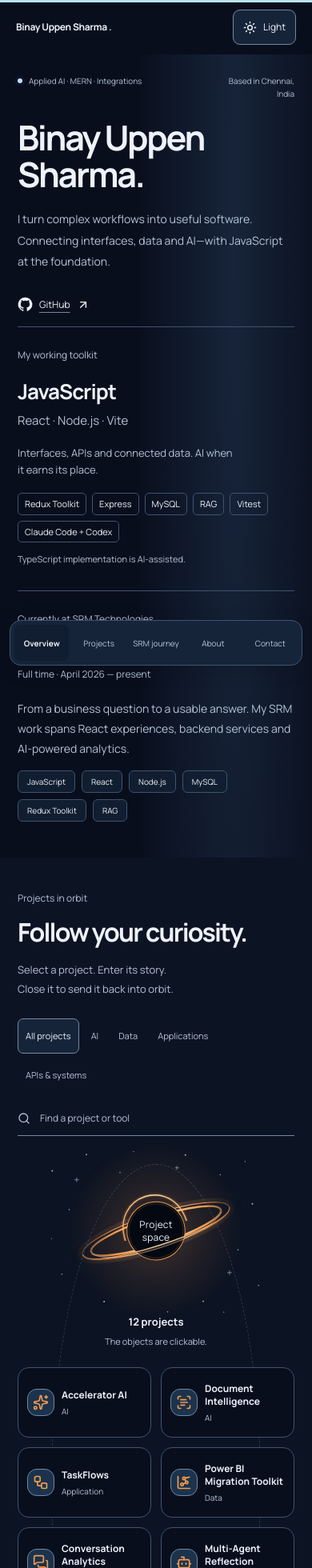
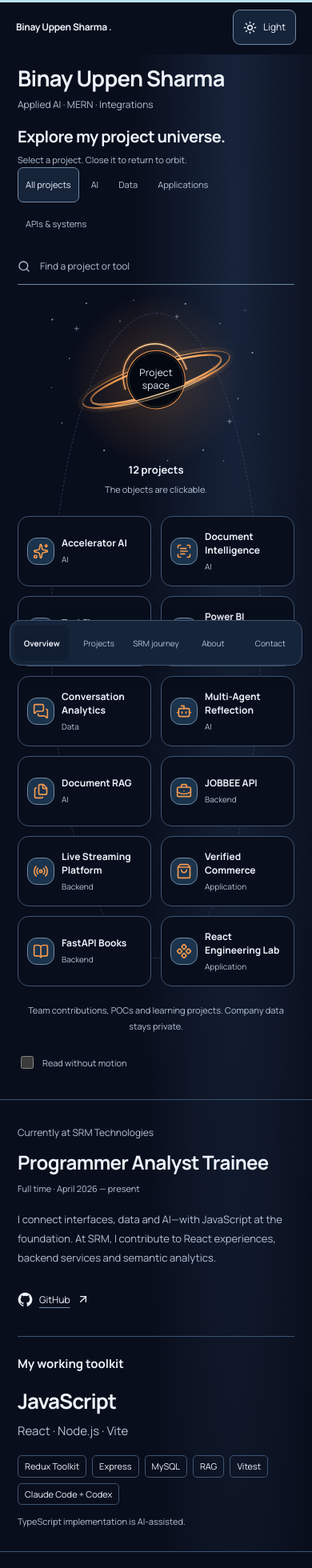
Before and after one commit to Uppen-Sharma/binay-uppen-sharma-portfolio, a Next.js app: page / in a window 390 px wide. Shown: the top 1960 px of the page at 80% size. Built offline with nearby package versions, Linux system fonts and the light colour scheme.

Commit message:
Refine opening around project universe

```diff
--- a/app/page.tsx
+++ b/app/page.tsx
@@ -20,7 +20,7 @@ import {
 import { SocialIcon } from "./social-icon";
 import { SectionRail, ThemeToggle } from "./site-controls";
 import { WorkJourney } from "./work-journey";
-import { Entrance, MotionRoot, ReadingProgress, Tilt } from "./motion-ui";
+import { MotionRoot, ReadingProgress, Tilt } from "./motion-ui";
 const github = "https://github.com/Uppen-Sharma",
   linkedin = "https://www.linkedin.com/in/BinayUppenSharma";
 
@@ -266,28 +266,33 @@ function Portfolio() {
         <ThemeToggle />
       </header>
       <main id="main">
-        <section className="hero wrap" id="top">
-          <div className="hero-top">
-            <span>
-              <i /> Applied AI · MERN · Integrations
+        <section
+          className="opening-identity wrap"
+          id="top"
+          aria-labelledby="identity-title"
+        >
+          <div>
+            <h1 id="identity-title">Binay Uppen Sharma</h1>
+            <p>Applied AI · MERN · Integrations</p>
+          </div>
+          <span>Chennai, India</span>
+        </section>
+        <ProjectUniverse ref={universe} onOpen={open} />
+        <section
+          className="work-context wrap"
+          aria-label="Current role and working toolkit"
+        >
+          <div className="work-context-role">
+            <span className="section-kicker">
+              Currently at SRM Technologies
             </span>
-            <span>Based in Chennai, India</span>
-          </div>
-          <div className="hero-grid">
-            <div className="hero-copy">
-              <h1>
-                <Entrance as="span" className="headline-line">
-                  Binay Uppen
-                </Entrance>
-                <Entrance as="span" className="headline-line" delay={0.1}>
-                  Sharma.
-                </Entrance>
-              </h1>
+            <h2>Programmer Analyst Trainee</h2>
+            <p className="role-date">Full time · April 2026 — present</p>
             <p>
-                I turn complex workflows into useful software. Connecting
-                interfaces, data and AI—with JavaScript at the foundation.
+              I connect interfaces, data and AI—with JavaScript at the
+              foundation. At SRM, I contribute to React experiences, backend
+              services and semantic analytics.
             </p>
-              <div className="hero-actions">
             <a
               className="text-link"
               href={github}
@@ -297,16 +302,12 @@ function Portfolio() {
               <SocialIcon kind="github" /> GitHub <ArrowUpRight size={16} />
             </a>
           </div>
-            </div>
-            <Entrance delay={0.18} className="hero-toolbox">
-              <span className="section-kicker">My working toolkit</span>
+          <div className="context-toolbox">
+            <h2>My working toolkit</h2>
             <div className="toolbox-languages">
               <strong>JavaScript</strong>
               <span>React · Node.js · Vite</span>
             </div>
-              <p>
-                Interfaces, APIs and connected data. AI when it earns its place.
-              </p>
             <div className="toolbox-methods">
               <span>Redux Toolkit</span>
               <span>Express</span>
@@ -316,33 +317,8 @@ function Portfolio() {
               <span>Claude Code + Codex</span>
             </div>
             <small>TypeScript implementation is AI-assisted.</small>
-            </Entrance>
-          </div>
-          <div className="hero-bottom">
-            <div className="current-role">
-              <span className="section-kicker">
-                Currently at SRM Technologies
-              </span>
-              <h2>Programmer Analyst Trainee</h2>
-              <p>Full time · April 2026 — present</p>
-            </div>
-            <div className="current-focus">
-              <p>
-                From a business question to a usable answer. My SRM work spans
-                React experiences, backend services and AI-powered analytics.
-              </p>
-              <div className="stack-stamps">
-                <span>JavaScript</span>
-                <span>React</span>
-                <span>Node.js</span>
-                <span>MySQL</span>
-                <span>Redux Toolkit</span>
-                <span>RAG</span>
-              </div>
-            </div>
           </div>
         </section>
-        <ProjectUniverse ref={universe} onOpen={open} />
         <WorkJourney onOpen={open} />
         <section
           className="about-section wrap"
--- a/app/project-universe.css
+++ b/app/project-universe.css
@@ -1,8 +1,68 @@
+/* Project-first opening: name → constellation → role/toolkit. */
+.opening-identity {
+  display: flex;
+  align-items: center;
+  justify-content: space-between;
+  gap: 20px;
+  padding-block: 16px 12px;
+}
+.opening-identity h1 {
+  font-size: clamp(28px, 3vw, 40px);
+  line-height: 1.2;
+  letter-spacing: -1px;
+}
+.opening-identity p {
+  color: var(--secondary);
+  font-size: 12px;
+  margin-top: 6px;
+}
+.opening-identity > span {
+  font-size: 11px;
+  color: var(--secondary);
+}
+.work-context {
+  display: grid;
+  grid-template-columns: minmax(0, 1fr) minmax(0, 1.1fr);
+  gap: 64px;
+  padding-block: 32px 40px;
+  border-top: 1px solid var(--line);
+}
+.work-context-role h2 {
+  font-size: 24px;
+  line-height: 1.35;
+  letter-spacing: -0.6px;
+  margin-top: 10px;
+}
+.work-context-role p {
+  max-width: 54ch;
+  font-size: 13px;
+  color: var(--secondary);
+  line-height: 1.85;
+  margin-top: 16px;
+}
+.work-context-role .role-date {
+  font-size: 11px;
+  margin-top: 6px;
+}
+.work-context-role .text-link {
+  font-size: 12px;
+  margin-top: 18px;
+}
+.context-toolbox {
+  padding-left: 30px;
+  border-left: 1px solid var(--line);
+  min-width: 0;
+}
+.context-toolbox h2 {
+  font-size: 15px;
+  letter-spacing: 0;
+}
+.context-toolbox > small {
+  display: block;
+  font-size: 11px;
+  color: var(--secondary);
+}
 /* One purposeful interaction: select → intake → read → quasar → return. */
-.hero-toolbox {
-  padding: 28px 0 28px 32px;
-  border-left: 1px solid var(--line);
-}
 .toolbox-languages {
   display: grid;
   margin-top: 14px;
@@ -16,12 +76,6 @@
   color: var(--secondary);
   font-size: 15px;
 }
-.hero-toolbox > p {
-  max-width: 35ch;
-  color: var(--secondary);
-  font-size: 13px;
-  margin-top: 18px;
-}
 .toolbox-methods {
   display: flex;
   flex-wrap: wrap;
@@ -33,11 +87,6 @@
   padding: 4px 8px;
   border: 1px solid var(--line);
   border-radius: 5px;
-}
-.hero-toolbox > small {
-  display: block;
-  font-size: 11px;
-  color: var(--secondary);
 }
 .working-methods {
   margin-block: 22px;
@@ -53,18 +102,22 @@
   max-width: 65ch;
 }
 .project-universe {
-  padding-block: 56px;
-  background: var(--section-bg);
+  padding-block: 6px 28px;
+  background: transparent;
 }
 .universe-heading {
-  margin-bottom: 24px;
+  margin-bottom: 14px;
 }
 .universe-heading h2 {
-  font-size: clamp(32px, 3.6vw, 50px);
+  font-size: 22px;
+  letter-spacing: -0.5px;
+  line-height: 1.3;
+  margin-top: 0;
 }
 .universe-heading > p {
-  max-width: 29ch;
-  font-size: 13px;
+  max-width: none;
+  font-size: 11px;
+  line-height: 1.6;
 }
 .universe-tools {
   display: flex;
@@ -72,7 +125,7 @@
   align-items: center;
   justify-content: space-between;
   gap: 16px;
-  margin-bottom: 26px;
+  margin: 0 0 12px;
 }
 .universe-filters {
   display: flex;
@@ -126,7 +179,7 @@
   position: relative;
   display: grid;
   grid-template-columns: minmax(0, 1fr) minmax(220px, 1.2fr) minmax(0, 1fr);
-  grid-template-rows: repeat(var(--orbit-rows), minmax(68px, auto));
+  grid-template-rows: repeat(var(--orbit-rows), minmax(64px, auto));
   gap: 8px 20px;
   align-items: center;
   isolation: isolate;
@@ -187,7 +240,7 @@
 .project-object {
   min-width: 0;
   width: 100%;
-  min-height: 68px;
+  min-height: 64px;
   grid-column: calc(1 + var(--orbit-side) * 2);
   grid-row: var(--orbit-row);
   display: flex;
@@ -385,10 +438,10 @@
 }
 @media (max-width: 760px) {
   .project-universe {
-    padding-block: 38px;
+    padding-block: 8px 24px;
   }
   .universe-heading {
-    gap: 16px;
+    gap: 8px;
   }
   .universe-heading > p {
     max-width: none;
@@ -433,9 +486,6 @@
   .universe-empty {
     grid-row: auto;
   }
-  .hero-toolbox {
-    padding: 20px 0 20px 22px;
-  }
   .toolbox-languages strong {
     font-size: 26px;
   }
@@ -444,25 +494,12 @@
   }
 }
 @media (max-width: 640px) {
-  .hero-toolbox {
-    border-left: 0;
-    border-top: 1px solid var(--line);
-    padding: 22px 0 8px;
-    margin-top: 20px;
-  }
   .hero-grid {
     padding-block: 24px 10px;
     min-height: 0;
   }
-  .hero-bottom {
-    margin-top: 12px;
-    gap: 18px;
-  }
   .hero-actions {
     margin-top: 18px;
-  }
-  .hero-copy > p {
-    margin-top: 20px;
   }
   .about-section {
     padding-block: 45px;
@@ -529,3 +566,56 @@
     display: none;
   }
 }
+@media (max-width: 760px) {
+  .opening-identity {
+    padding-block: 14px 10px;
+  }
+  .opening-identity h1 {
+    font-size: clamp(26px, 5vw, 34px);
+    letter-spacing: -0.7px;
+  }
+  .opening-identity > span {
+    display: none;
+  }
+  .universe-heading {
+    align-items: flex-start;
+  }
+  .universe-heading h2 {
+    font-size: 20px;
+  }
+  .universe-heading > p {
+    font-size: 11px;
+  }
+  .work-context {
+    gap: 26px;
+    padding-block: 28px;
+  }
+  .context-toolbox {
+    padding-left: 20px;
+  }
+}
+@media (max-width: 540px) {
+  .opening-identity h1 {
+    font-size: clamp(25px, 7vw, 32px);
+  }
+  .universe-heading {
+    display: block;
+    margin-bottom: 0;
+  }
+  .universe-heading > p {
+    margin-top: 7px;
+    max-width: 40ch;
+  }
+  .universe-heading > p br {
+    display: none;
+  }
+  .work-context {
+    grid-template-columns: minmax(0, 1fr);
+    gap: 24px;
+  }
+  .context-toolbox {
+    padding: 22px 0 0;
+    border-left: 0;
+    border-top: 1px solid var(--line);
+  }
+}
--- a/app/project-universe.tsx
+++ b/app/project-universe.tsx
@@ -188,14 +188,9 @@ export const ProjectUniverse = forwardRef<
           tabIndex={-1}
         >
           <div>
-            <span className="section-kicker">Projects in orbit</span>
-            <h2 id="work-title">Follow your curiosity.</h2>
+            <h2 id="work-title">Explore my project universe.</h2>
           </div>
-          <p>
-            Select a project. Enter its story.
-            <br />
-            Close it to send it back into orbit.
-          </p>
+          <p>Select a project. Close it to return to orbit.</p>
         </div>
         <div className="universe-tools">
           <div
```
Also changed, not shown: 1 other file (tests, documents, lock files or other folders). Lines whose indentation alone changed are shown as unchanged.
